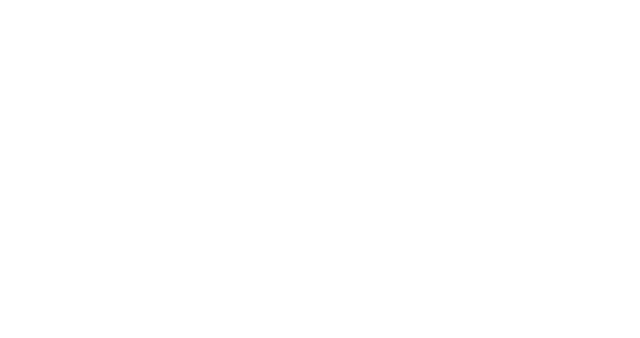
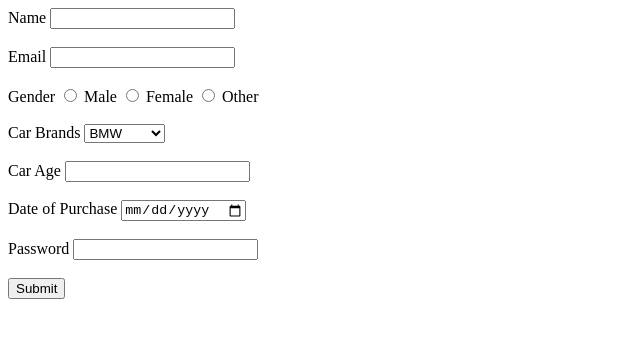
Before and after one commit to acciojob/car-insurance-form-Awes-Khan, a website: page main.html in a window 1280 px wide. Shown: the whole page, without its empty margins (0-640 px from the left). Drawn offline with Linux system fonts and the light colour scheme.

Commit message:
created a submission

```diff
--- a/main.html
+++ b/main.html
@@ -4,11 +4,62 @@
 
 <head>
 	<link rel="stylesheet" href="styles.css">
+    <title>Car Insurance Registration Form</title>
 </head>
 
 <body>
 	<!-- the entire body must be written by student -->
-    <script type="text/javascript" src="./script.js">
+    <form method="post">
+        <!-- Name -->
+        <label for="name">Name</label>
+        <input type="text" id="name" name="name" required>
+        <br><br>
+
+        <!-- Email -->
+        <label for="email">Email</label>
+        <input type="email" id="email" name="email" required>
+        <br><br>
+
+        <!-- Gender -->
+        <label>Gender</label>
+        <input type="radio" id="gender_male" name="gender" value="male" required>
+        <label for="gender_male">Male</label>
+        <input type="radio" id="gender_female" name="gender" value="female" required>
+        <label for="gender_female">Female</label>
+        <input type="radio" id="gender_other" name="gender" value="other" required>
+        <label for="gender_other">Other</label>
+        <br><br>
+
+        <!-- Car Brands -->
+        <label for="cars">Car Brands</label>
+        <select id="cars" name="cars">
+            <option value="BMW">BMW</option>
+            <option value="Audi">Audi</option>
+            <option value="Mercedez">Mercedez</option>
+        </select>
+        <br><br>
+
+        <!-- Car Age -->
+        <label for="carage">Car Age</label>
+        <input type="number" id="carage" name="carage" required>
+        <br><br>
+
+        <!-- Date of Purchase -->
+        <label for="dop">Date of Purchase</label>
+        <input type="date" id="dop" name="dop" required>
+        <br><br>
+
+        <!-- Password -->
+        <label for="password">Password</label>
+        <input type="password" id="password" name="password" required>
+        <br><br>
+
+        <!-- Submit Button -->
+        <button type="submit">Submit</button>
+    </form>
+
+
+	<script type="text/javascript" src="./script.js">
 </script>
 
 </body>
```
